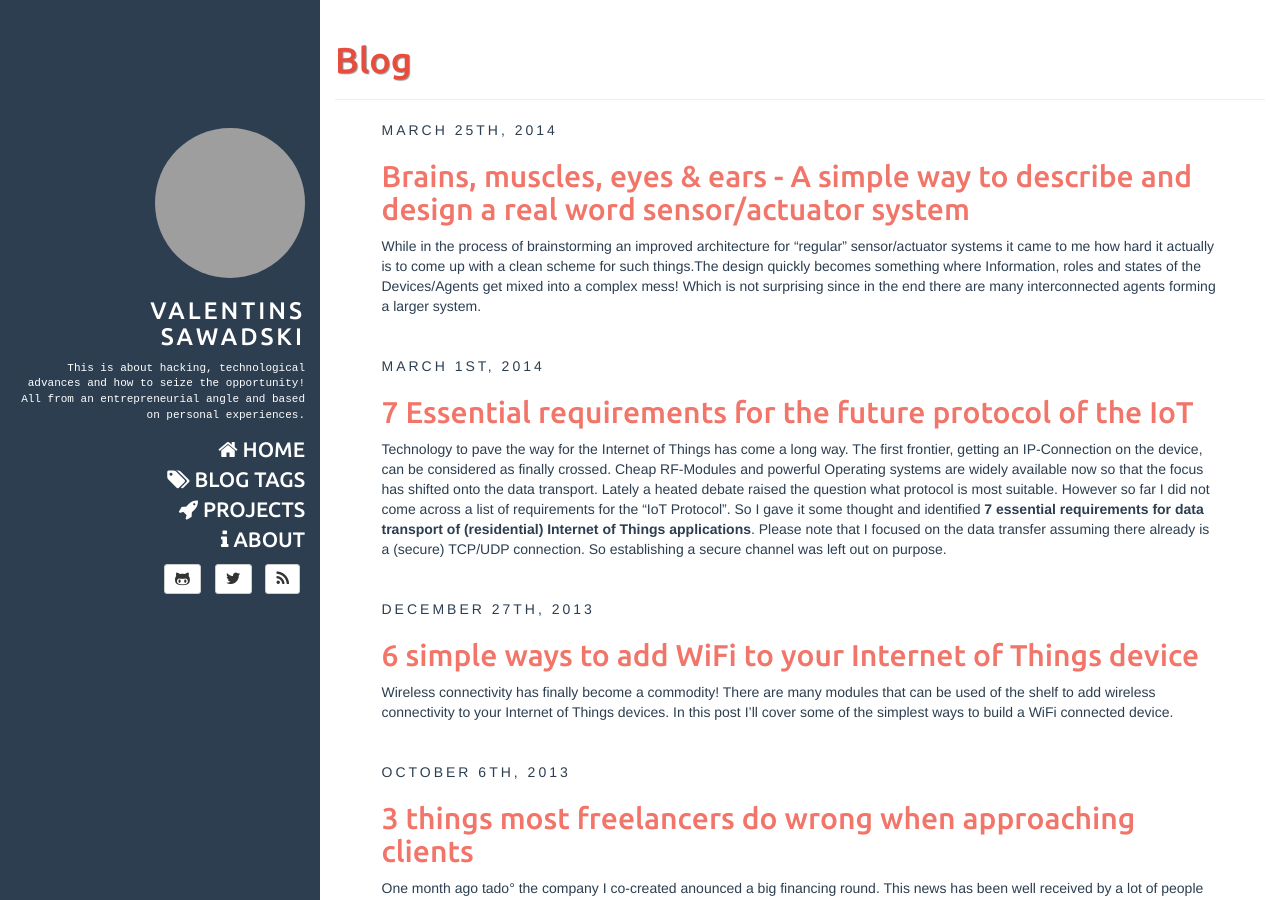
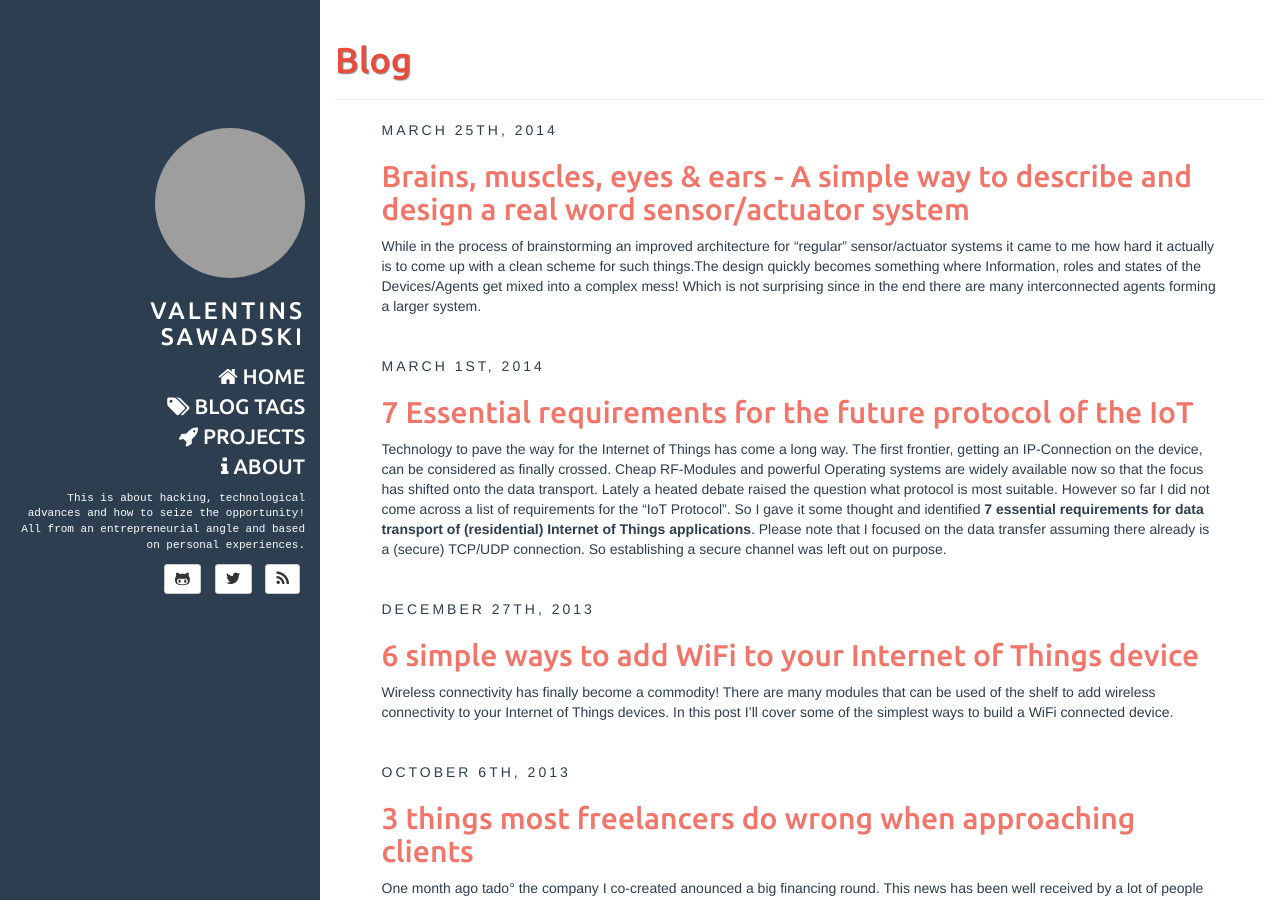
Before and after one commit to vsaw/vsaw.eu, a Jekyll site: the page built from index.html, in a window 1280 px wide and 900 px high. Built offline with Jekyll 4.4.1, drawn with Linux system fonts in a browser that asks for light colours; Markdown is read by kramdown in place of the engine named in the settings; the list of posts is cut into pages by our own code; grey boxes are pictures that could not be loaded.

Commit message:
Dropdown Navigation Fixes

```diff
--- a/_includes/sidebar.html
+++ b/_includes/sidebar.html
@@ -8,17 +8,17 @@
 	</h3>
 </header>
 
+<div id="navigation-sidebar">
+	<ul>
+		{% include navigation.html %}
+	</ul>
+</div>
+
 {% if site.author.bio %}
 	<div id="bio">
 		{{ site.author.bio }}
 	</div>
 {% endif %}
-
-<div id="navigation-sidebar">
-	<ul>
-		{% include navigation.html %}
-	</ul>
-</div>
 
 <div id="contact-list">
 	<ul class="list-unstyled list-inline">
```
